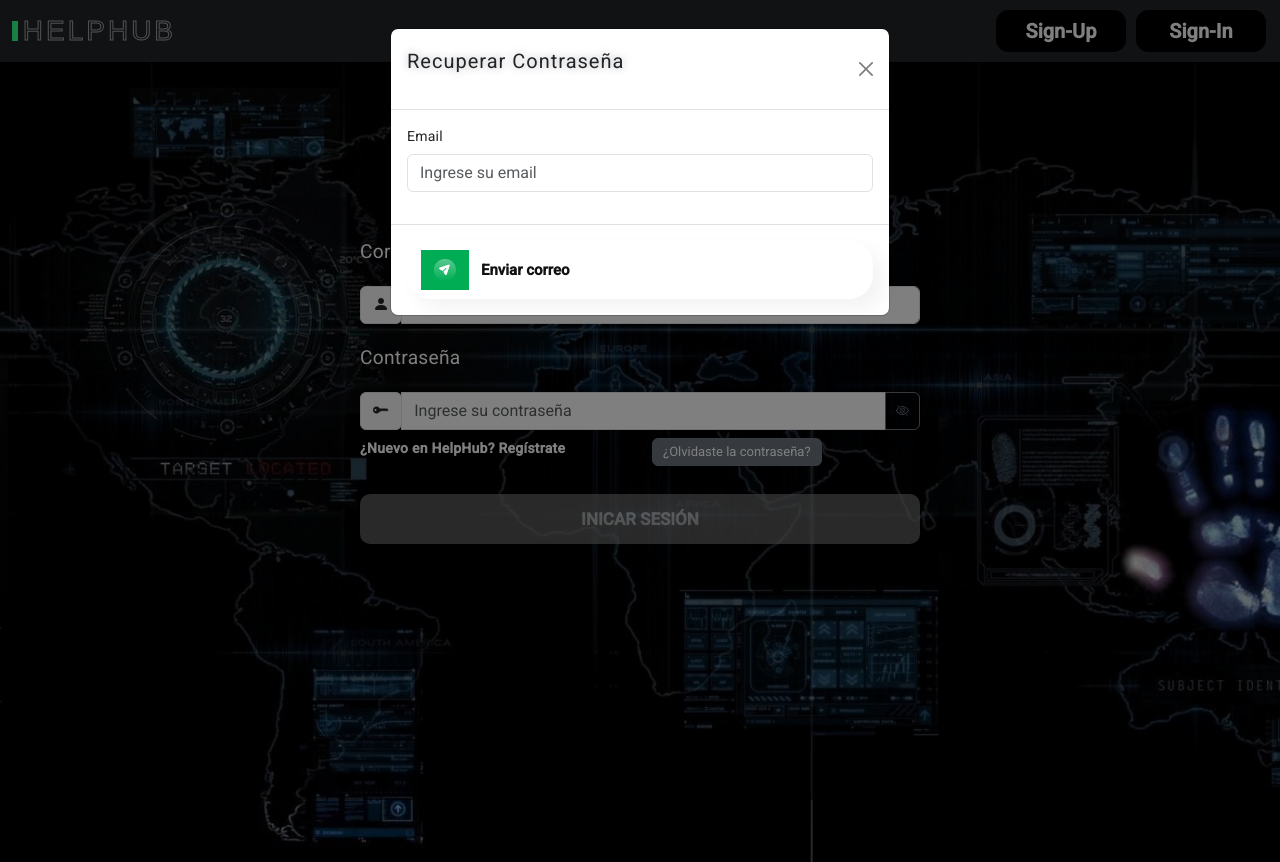
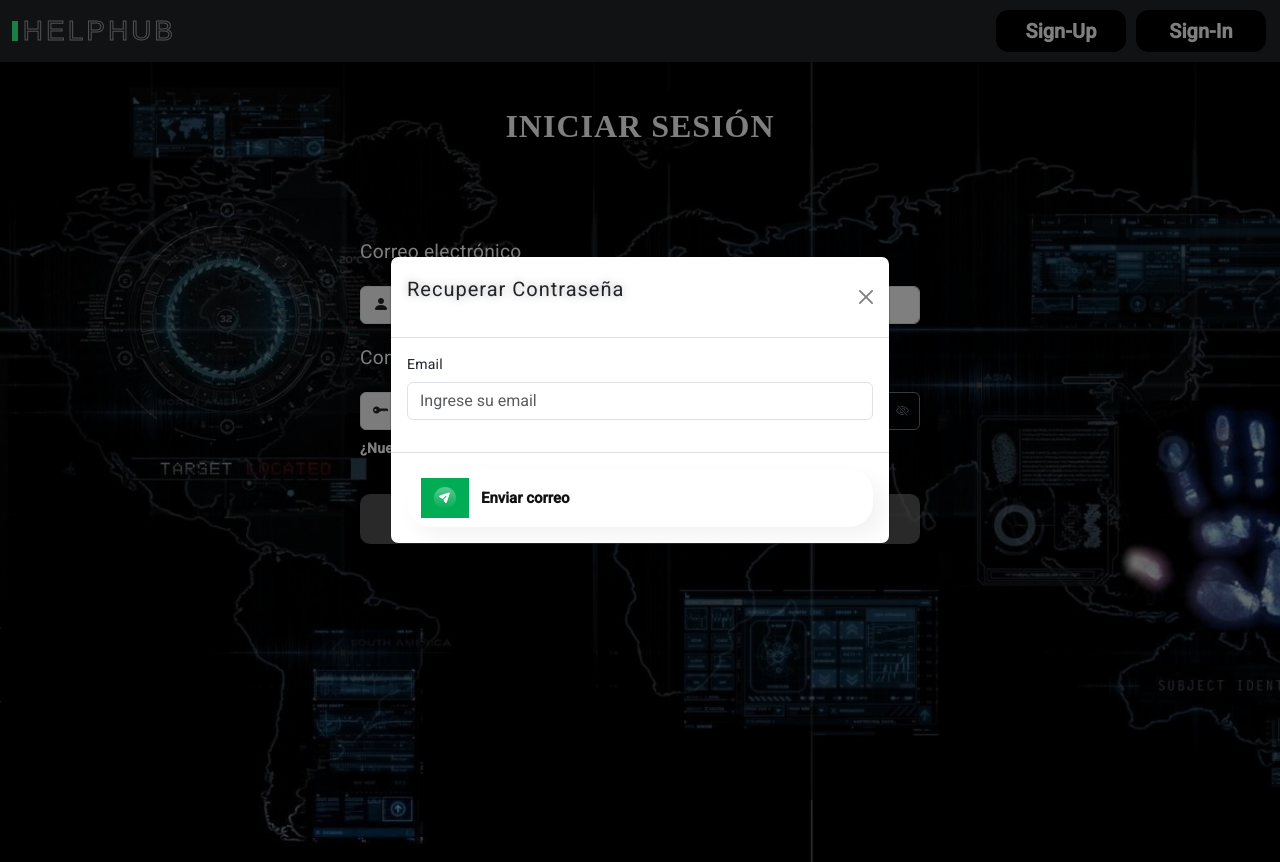
Before and after one commit to PJMonticoli/angular-supabase, an Angular app in the folder helphubapp/: page /user-login in a window 1280 px wide. Both pictures are taken after a click on the button "¿Olvidaste la contraseña?". Built offline with nearby package versions, Linux system fonts and the light colour scheme.

Commit message:
centro en pantalla ventanas modales y agrego animaciones

```diff
--- a/helphubapp/src/app/components/users/login/login.component.html
+++ b/helphubapp/src/app/components/users/login/login.component.html
@@ -76,8 +76,8 @@
                       </button>
 
                       <!-- Modal -->
-                      <div class="modal fade" id="exampleModal" tabindex="-1" aria-labelledby="exampleModalLabel" aria-hidden="true" (hidden.bs.modal)="limpiarFormulario()">
-                        <div class="modal-dialog">
+                      <div class="modal fade animate__animated animate__bounceInDown" id="exampleModal" tabindex="-1" aria-labelledby="exampleModalLabel" aria-hidden="true" (hidden.bs.modal)="limpiarFormulario()">
+                        <div class="modal-dialog modal-dialog-centered">
                           <div class="modal-content">
                             <div class="modal-header">
                               <h1 class="modal-title fs-5 text-dark" id="exampleModalLabel">Recuperar Contraseña</h1>
--- a/helphubapp/src/app/components/vectors/insert-vectors/insert-vectors.component.html
+++ b/helphubapp/src/app/components/vectors/insert-vectors/insert-vectors.component.html
@@ -1,7 +1,7 @@
 <button type="button" class="btn btn-outline-primary bi bi-plus-lg" data-bs-toggle="modal" data-bs-target="#modalregistro" data-bs-whatever="@mdo"> Nuevo Registro</button>
 
-<div class="modal fade" id="modalregistro" tabindex="-1" aria-labelledby="exampleModalLabel" aria-hidden="true" (hidden.bs.modal)="limpiarFormulario()">
-  <div class="modal-dialog">
+<div class="modal fade animate__animated animate__bounceInDown" id="modalregistro" tabindex="-1" aria-labelledby="exampleModalLabel" aria-hidden="true" (hidden.bs.modal)="limpiarFormulario()">
+  <div class="modal-dialog modal-dialog-centered">
     <div class="modal-content">
       <div class="modal-header">
         <h1 class="modal-title fs-5 text-dark" id="exampleModalLabel">Preguntas y Respuestas</h1>
--- a/helphubapp/src/app/components/vectors/update-vectors/update-vectors.component.html
+++ b/helphubapp/src/app/components/vectors/update-vectors/update-vectors.component.html
@@ -2,9 +2,9 @@
 attr.data-bs-target="#modal{{vector.id}}"></button>
 
 <!-- Modal -->
-<div class="modal fade" [id]="'modal'+vector.id" tabindex="-1" aria-labelledby="exampleModalLabel"
+<div class="modal fade animate__animated animate__bounceInDown" [id]="'modal'+vector.id" tabindex="-1" aria-labelledby="exampleModalLabel"
 aria-hidden="true">
-  <div class="modal-dialog">
+  <div class="modal-dialog modal-dialog-centered">
     <div class="modal-content">
       <div class="modal-header">
         <h1 class="modal-title fs-5 text-dark" id="exampleModalLabel">Actualizar Registro</h1>
```
